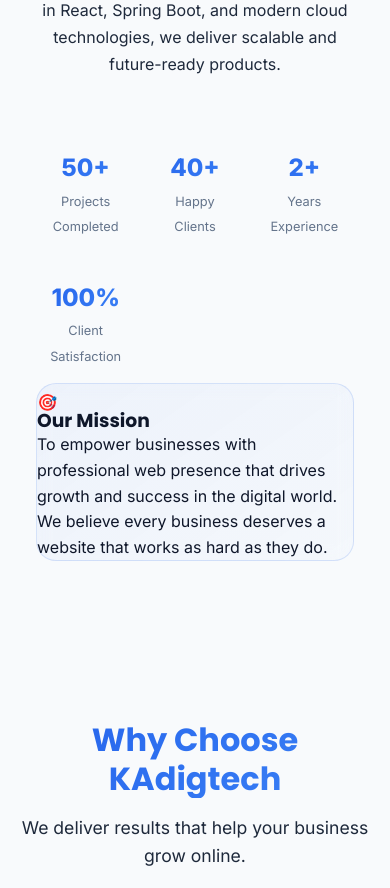
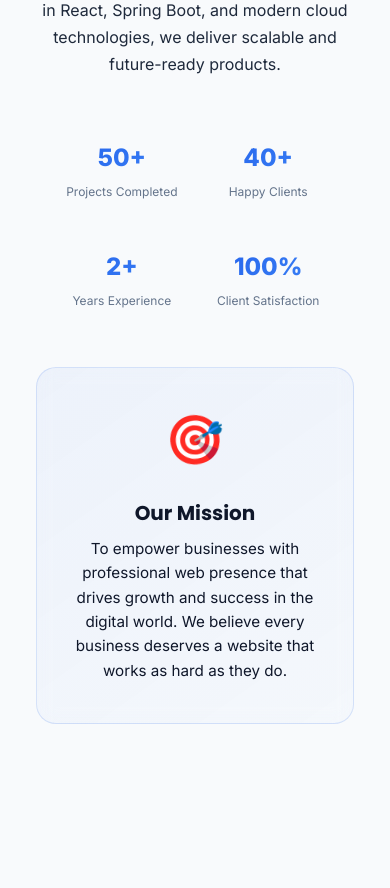
Before and after one commit to KANNAN-TECH/Buisness-website, a React (Vite) app: page / in a window 390 px wide. Shown: the part 3260-4148 px from the top of the page. Built offline with nearby package versions, Linux system fonts and the light colour scheme.

Commit message:
fix: About section mobile layout - 2x2 grid for stats - Centered mission card - Proper mobile spacing

```diff
--- a/src/styles/main.css
+++ b/src/styles/main.css
@@ -1102,7 +1102,7 @@
 
   .about-content {
     grid-template-columns: 1fr;
-    gap: 40px;
+    gap: 30px;
     text-align: center;
   }
 
@@ -1123,9 +1123,12 @@
     text-align: center;
   }
 
+  /* 2x2 grid for 4 stats on mobile */
   .about-stats {
-    grid-template-columns: repeat(3, 1fr);
-    gap: 10px;
+    grid-template-columns: repeat(2, 1fr);
+    gap: 15px;
+    max-width: 320px;
+    margin: 0 auto;
   }
 
   .stat-item {
@@ -1137,7 +1140,31 @@
   }
 
   .stat-label {
-    font-size: 0.8rem;
+    font-size: 0.75rem;
+    line-height: 1.3;
+  }
+
+  /* Mission card mobile */
+  .about-mission {
+    margin: 20px auto 0;
+    max-width: 100%;
+    padding: 24px 20px;
+    text-align: center;
+  }
+
+  .about-mission h3 {
+    font-size: 1.25rem;
+    margin-bottom: 12px;
+  }
+
+  .about-mission p {
+    font-size: 0.95rem;
+    line-height: 1.6;
+  }
+
+  .mission-icon {
+    font-size: 2.5rem;
+    margin-bottom: 12px;
   }
 }
 
@@ -1169,15 +1196,18 @@
   color: var(--text-secondary);
 }
 
-@media (max-width: 768px) {
-  .about-content {
-    grid-template-columns: 1fr;
-    text-align: center;
-  }
-
-  .about-stats {
-    justify-content: center;
-  }
+/* About mission card */
+.about-mission {
+  padding: 40px 30px;
+  text-align: center;
+  max-width: 500px;
+  margin: 40px auto 0;
+}
+
+.mission-icon {
+  font-size: 3rem;
+  margin-bottom: 16px;
+  display: block;
 }
 
 /* ========== PRICING SECTION ========== */
```
